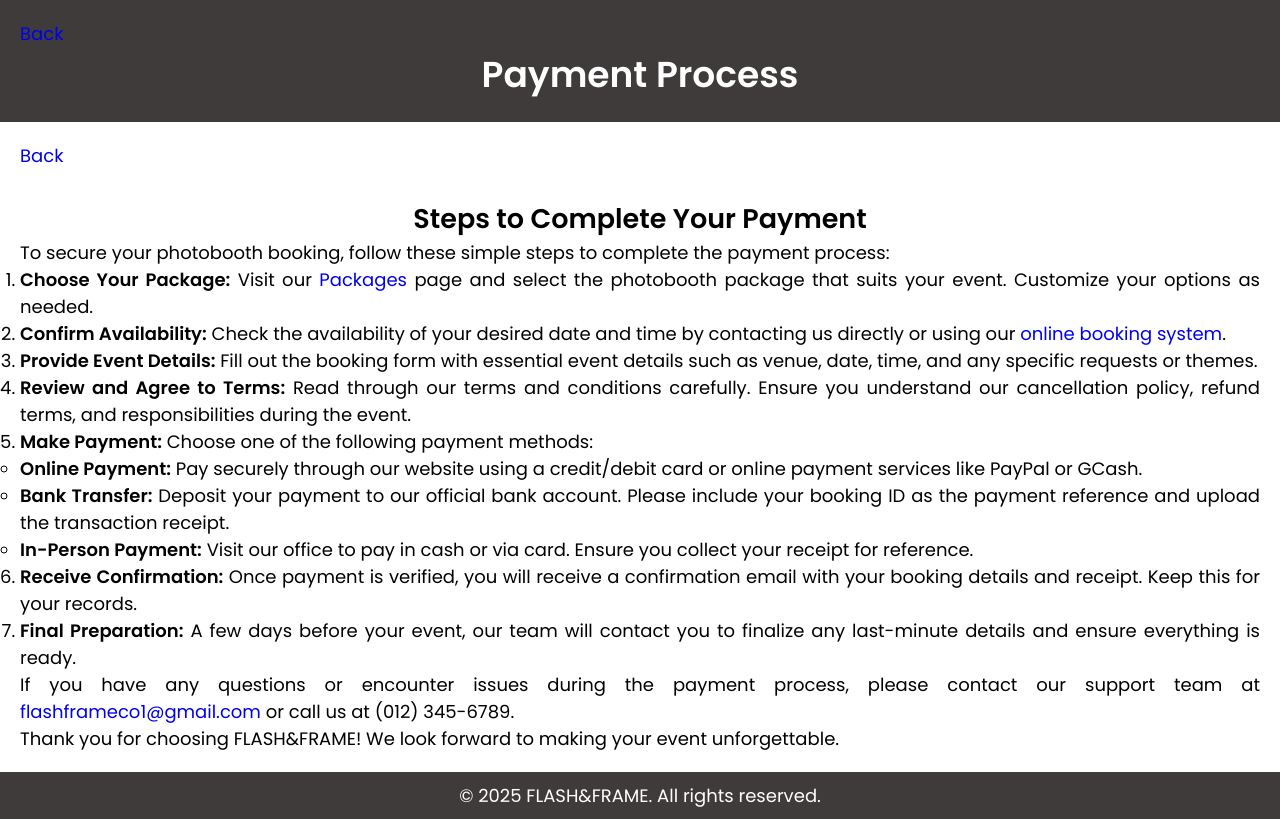
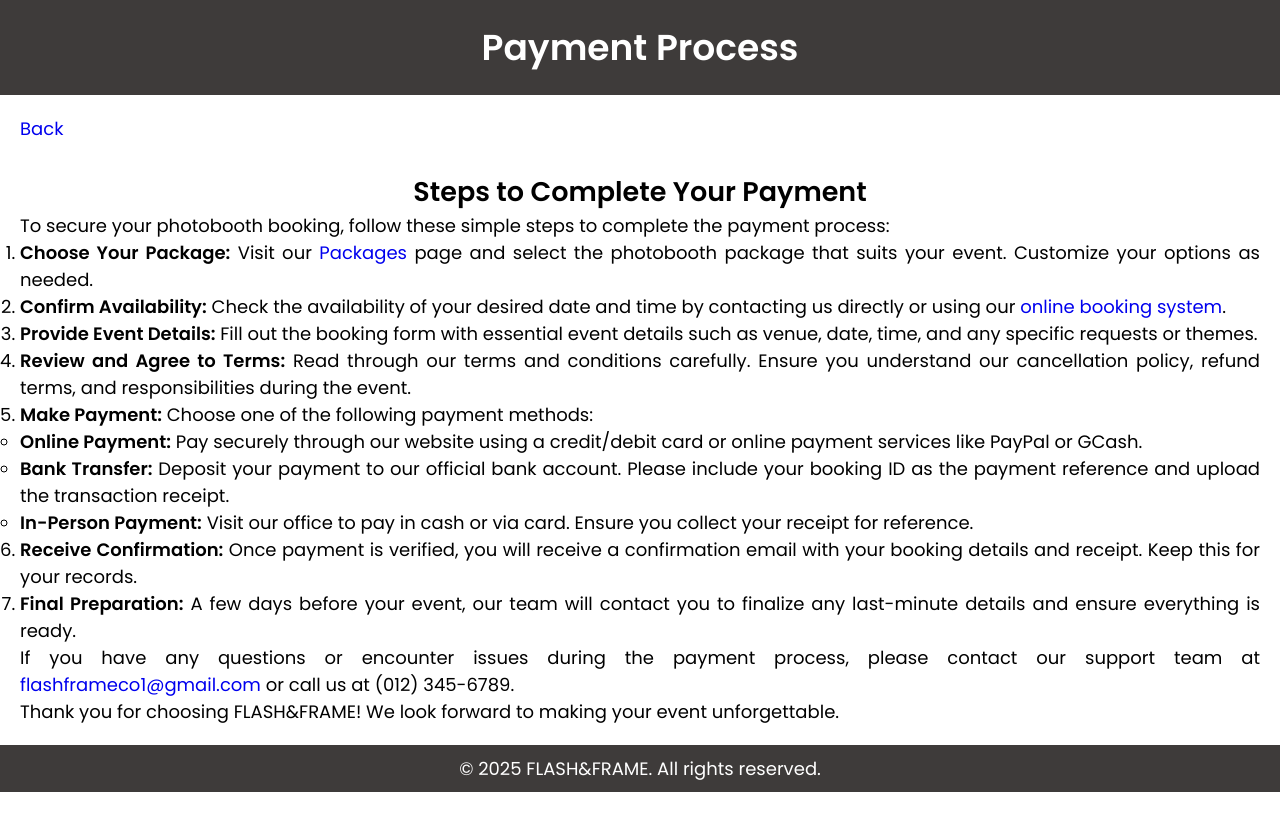
Before and after one commit to flashframeco/flashandframeco, a plain HTML site: page payment.html in a window 1280 px wide. Drawn offline with Linux system fonts and the light colour scheme.

Commit message:
payment.html

```diff
--- a/payment.html
+++ b/payment.html
@@ -7,7 +7,6 @@
 </head>
 <body>
   <header>
-    <a href="main.html" class="fa-fas-backward">Back</a>
     <h1>Payment Process</h1>
   </header>
 
```
